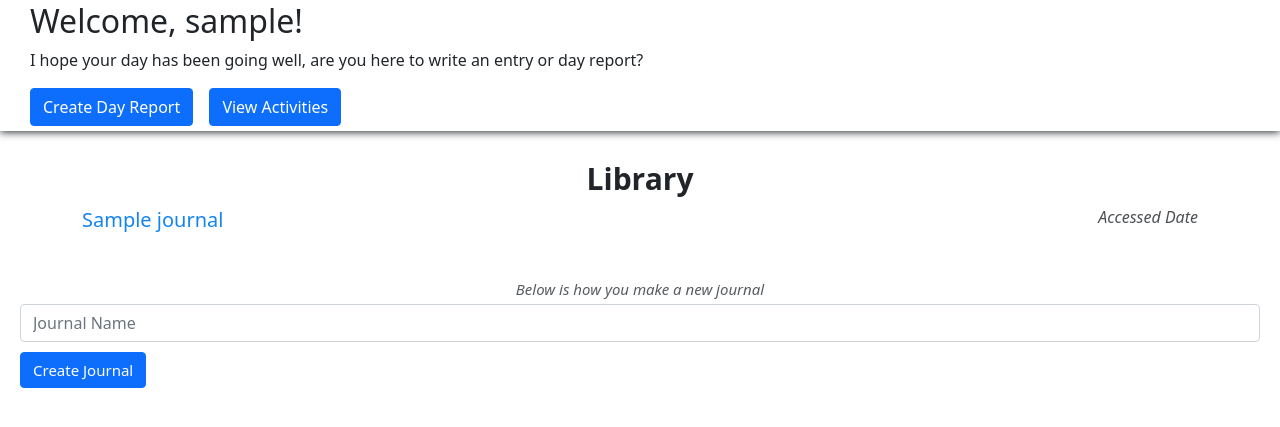
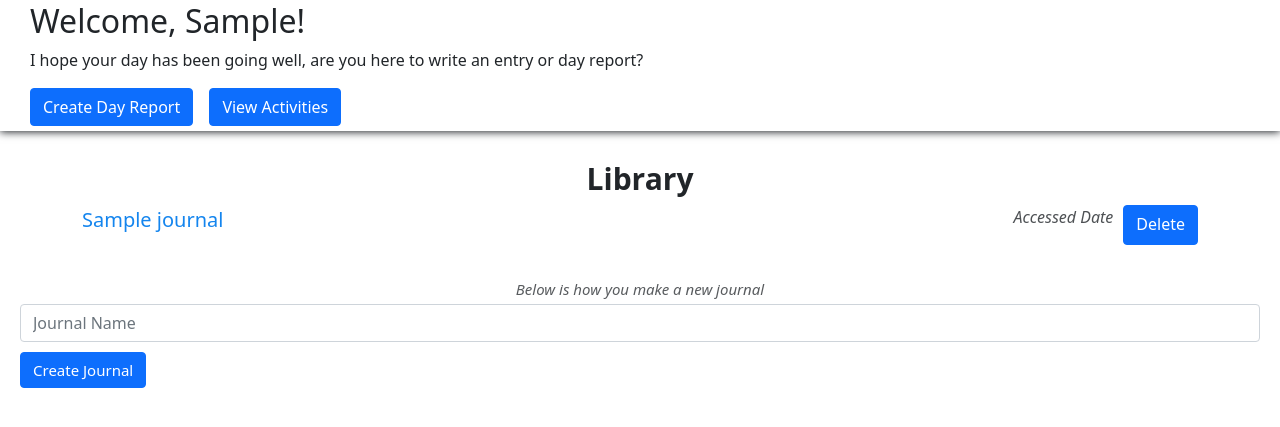
Before and after one commit to Athcns/akeso-site, a Django app: page /journals/ in a window 1280 px wide. Shown: the part 54-481 px from the top of the page. Run offline with Django 3.2, Linux system fonts and the light colour scheme; a user stored in the database is signed in; tables that the repository leaves empty hold one stand-in row (values such as "Sample post"); some libraries are stand-ins or nearby versions.

Commit message:
Changed styling and added a delete button for journals

```diff
--- a/akeso/journal/static/css/library.css
+++ b/akeso/journal/static/css/library.css
@@ -52,7 +52,12 @@
   opacity: 0.5;
 }
 
-.day-report {
+.journal-tab {
+  display: flex;
+}
+
+.journal-tab a {
+  margin-left: 10px;
 }
 
 .journal-name:hover {
--- a/akeso/journal/templates/journal/library.html
+++ b/akeso/journal/templates/journal/library.html
@@ -3,7 +3,7 @@
 {% block body %}
     <section>
         <div class="library-head">
-            <h2>Welcome, {{ request.user.username }}!</h2>
+            <h2>Welcome, {{ request.user.first_name }}!</h2>
             <p>I hope your day has been going well, are you here to write an entry or day report?</p>
 
         {% if not daily_mood %}
@@ -30,7 +30,8 @@
                             <form method="post" action="{% url 'mood' %}">
                                 {% csrf_token %}
                                 <div class="modal-body">
-                                        <p>How are your feeling today?</p><input class="form-control" type="number" name="mood_scale" placeholder="1-10" max="10" min="1" value="5">
+                                        <p>How are your feeling today?</p>
+                                        <input class="form-control" type="number" name="mood_scale" placeholder="1-10" max="10" min="1" value="5">
                                         <p>What activities did you do today?</p>
 
                                         {% if activities %}
@@ -79,9 +80,10 @@
                             <a class="journal-name" href="{% url 'viewJournal' journalID=journal.id %}">
                                 {{ journal.name }}
                             </a>
-                            <p class="journal-access">
-                                Accessed Date
-                            </p>
+                            <div class="journal-tab">
+                                <p class="journal-access">Accessed Date</p>
+                                <a class="btn btn-primary" type="button" href="{% url 'deleteJournal' journalID=journal.id %}">Delete</a>
+                            </div>
                         </div>
                     </div>
                 {% endfor %}
```
